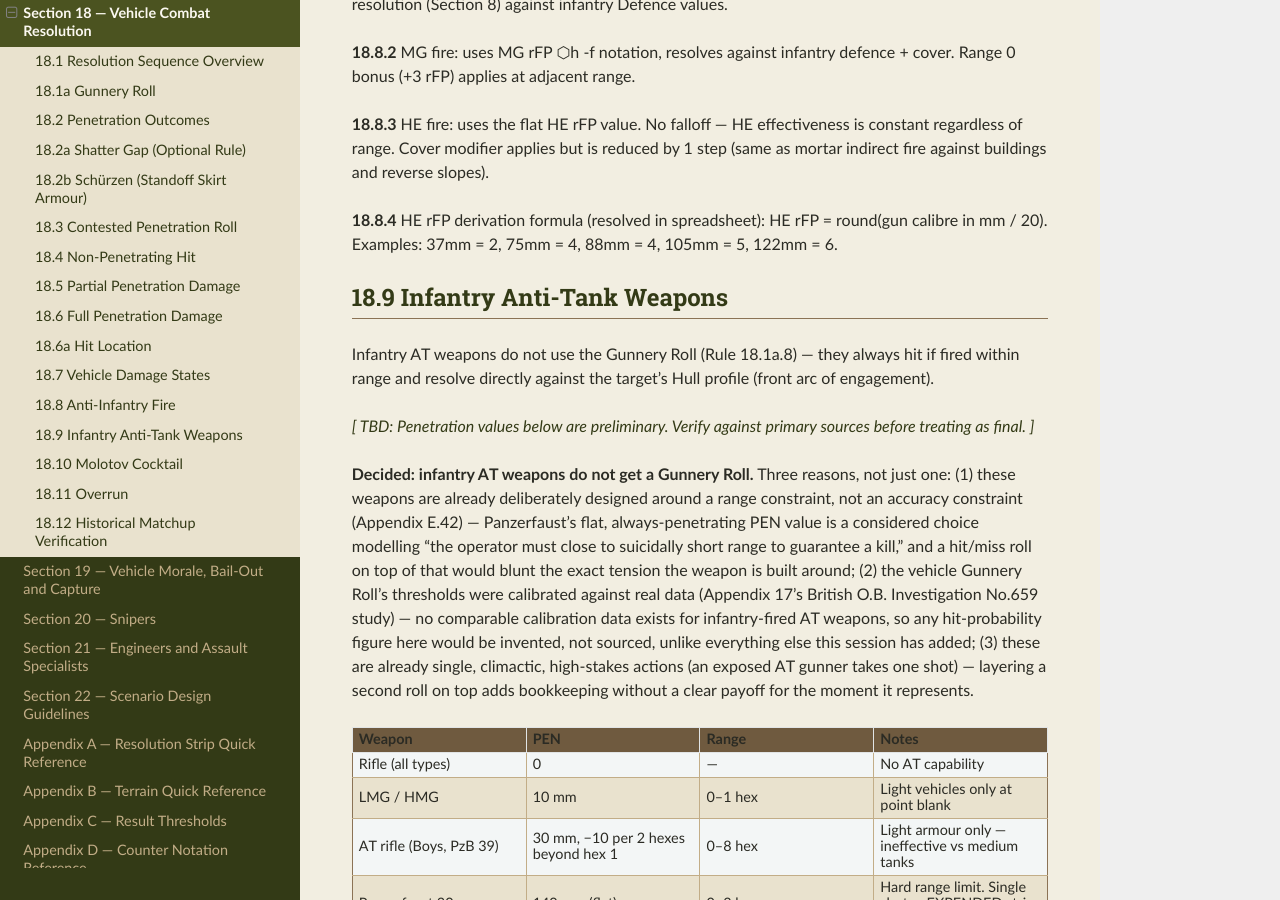
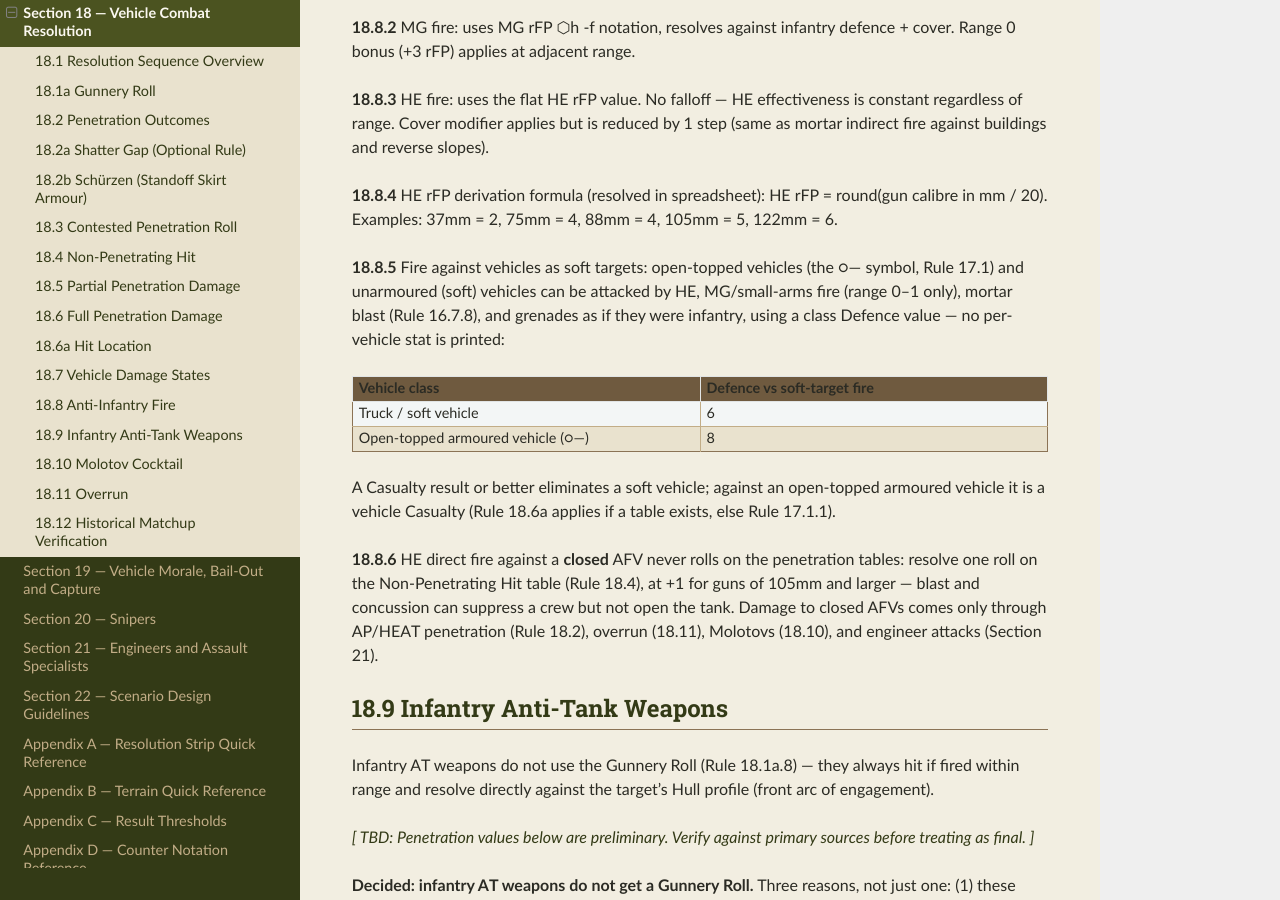
Before and after one commit to spugnoid/wdr-wargame, a Sphinx documentation site: the page built from docs/source/section_18__vehicle_combat_resolution.rst, in a window 1280 px wide and 900 px high, scrolled down 6290 px. Built offline with Sphinx 7.4.7 and the Read the Docs theme 3.1.0, drawn with Linux system fonts in a browser that asks for light colours; some of the changed text lies outside the part shown.

Commit message:
rules: HE vs vehicles, open-top class Defence, bog checks, reverse movement (17.6, 18.8)
The open-top symbol had no rule, 18.6.2's HE modifier sat on a
table HE could never reach, 'vehicles bog' was undefined, and
casemate TDs had no way to disengage without exposing side armour.
18.8.5 gives soft/open-topped vehicles a class Defence (6/8) vs
HE, close small arms, mortar blast, and grenades; 18.8.6 routes HE
vs closed AFVs to the Non-Penetrating table (+1 for 105mm+) and
deletes the unreachable modifier; 17.6.2a adds a bog check with a
recovery procedure; 17.6.2b adds reverse movement at double cost.
16.7.8's Defence reference grounded in 18.8.5. Design note E.83.

Co-Authored-By: Claude Fable 5 <noreply@anthropic.com>
Claude-Session: https://claude.ai/code/session_01MRhnethYPpBAmEh6wa83hu

```diff
--- a/docs/source/appendix_e__design_notes.rst
+++ b/docs/source/appendix_e__design_notes.rst
@@ -499,3 +499,8 @@ E.82  Hit Location Collapsed to One Row Per Profile
 ---------------------------------------------------
 
 *Design note: the original table was 8 range bands × 5 crew qualities × 2 thresholds per profile — 160 numbers for two vehicles — keyed by the ATTACKER'S crew quality read off the TARGET'S table, built from one representative gun but keyed by any attacker's quality, and undefined when the penetrator was a Panzerfaust (no crew quality exists). E.73's conditioning fix revealed why none of that granularity earned its place: the conditional split moves only a couple of points across the entire grid (Tiger hull-front mobility 30.1–33.2% from 100m to 2500m, near-identical across qualities), because where a confirmed hit lands is a property of the plate's geometry, not of the shot's difficulty. The table is now one threshold pair per profile, computed at a representative mid-range engagement (500m, regular) and printed on the player aid card rather than the counter, and the attacker's identity — vehicle or Panzerfaust — is irrelevant at the table. Four rows now cover what 160 did.*
+
+E.83  Vehicles as Soft Targets, Bogging, and Backing Up
+-------------------------------------------------------
+
+*Design note: four dangling vehicle mechanics grounded. (1) The ○— open-top symbol was defined in 17.1 and consumed by nothing; 18.6.2 carried a "−1 HE direct hit" modifier on a table HE had no path to reach; and vehicles have no printed Defence value, so nothing infantry-style could ever be resolved against them. Rule 18.8.5 gives soft and open-topped vehicles a class Defence (6 / 8 — a class constant, deliberately not a new counter stat) against HE, close-range small arms, mortar blast, and grenades; 18.8.6 routes HE against closed AFVs to the Non-Penetrating Hit table (+1 for 105mm+) — suppression, never penetration — and the unreachable −1 row is deleted rather than given a contrived consumer. (2) "Vehicles bog" appeared once, undefined; 17.6.2a makes it a real check (1–2 on entry to dense woods for tracked vehicles, freed on 4+ with a full activation, +1 with a towing neighbour). (3) No reverse-movement rule existed, so a StuG or SU-85 could only leave a firefight by pivoting its thin sides toward the enemy — historically exactly what casemate crews built their tactics around avoiding; 17.6.2b permits backing straight into the rear-wedge hex at double cost.*
--- a/docs/source/section_16__mortars_and_smoke.rst
+++ b/docs/source/section_16__mortars_and_smoke.rst
@@ -210,7 +210,7 @@ All mortar counters use M1 F2 (mobile) or M0 F2 (deployed). Mortar teams must de
 
 **16.7.7**  Hidden units in the blast area: blast effect applies regardless of visibility. A dummy marker in the blast hex produces no effect. A real hidden unit takes the blast effect and is automatically revealed — the explosion nearby discloses the position.
 
-**16.7.8**  Vehicles in the blast area: an open-topped vehicle (the ○— symbol, Rule 17.1) or unarmoured vehicle takes the blast as a normal fire attack against its Defence value, like infantry. A closed AFV takes no damage from mortar blast, but its crew must pass a check (1d6 + Morale modifier, Rule 15.2.1a) or the vehicle is Suppressed — threshold 3, or 4 against 120mm-class blast. Mortars never roll on the Section 18 penetration tables.
+**16.7.8**  Vehicles in the blast area: an open-topped vehicle (the ○— symbol, Rule 17.1) or unarmoured vehicle takes the blast as a normal fire attack against its class Defence (Rule 18.8.5), like infantry. A closed AFV takes no damage from mortar blast, but its crew must pass a check (1d6 + Morale modifier, Rule 15.2.1a) or the vehicle is Suppressed — threshold 3, or 4 against 120mm-class blast. Mortars never roll on the Section 18 penetration tables.
 
     *See also: Rule 17.1 (open-top symbol), Rule 19.1 (vehicle morale checks).*
 
--- a/docs/source/section_18__vehicle_combat_resolution.rst
+++ b/docs/source/section_18__vehicle_combat_resolution.rst
@@ -288,6 +286,24 @@ Compares effective PEN (Rule 17.3.1) against the AV of the profile and arc selec
 **18.8.3**  HE fire: uses the flat HE rFP value. No falloff — HE effectiveness is constant regardless of range. Cover modifier applies but is reduced by 1 step (same as mortar indirect fire against buildings and reverse slopes).
 
 **18.8.4**  HE rFP derivation formula (resolved in spreadsheet): HE rFP = round(gun calibre in mm / 20). Examples: 37mm = 2, 75mm = 4, 88mm = 4, 105mm = 5, 122mm = 6.
+
+**18.8.5**  Fire against vehicles as soft targets: open-topped vehicles (the ○— symbol, Rule 17.1) and unarmoured (soft) vehicles can be attacked by HE, MG/small-arms fire (range 0–1 only), mortar blast (Rule 16.7.8), and grenades as if they were infantry, using a class Defence value — no per-vehicle stat is printed:
+
+.. list-table::
+   :header-rows: 1
+   :widths: auto
+
+   * - **Vehicle class**
+     - **Defence vs soft-target fire**
+   * - Truck / soft vehicle
+     - 6
+   * - Open-topped armoured vehicle (○—)
+     - 8
+
+
+A Casualty result or better eliminates a soft vehicle; against an open-topped armoured vehicle it is a vehicle Casualty (Rule 18.6a applies if a table exists, else Rule 17.1.1).
+
+**18.8.6**  HE direct fire against a **closed** AFV never rolls on the penetration tables: resolve one roll on the Non-Penetrating Hit table (Rule 18.4), at +1 for guns of 105mm and larger — blast and concussion can suppress a crew but not open the tank. Damage to closed AFVs comes only through AP/HEAT penetration (Rule 18.2), overrun (18.11), Molotovs (18.10), and engineer attacks (Section 21).
 
 18.9  Infantry Anti-Tank Weapons
 --------------------------------
```
Also changed, not shown: other parts of docs/source/section_18__vehicle_combat_resolution.rst (+0 -2 lines), docs/source/section_17__vehicles_counter_design_and_movement.rst (+6 -2 lines).
